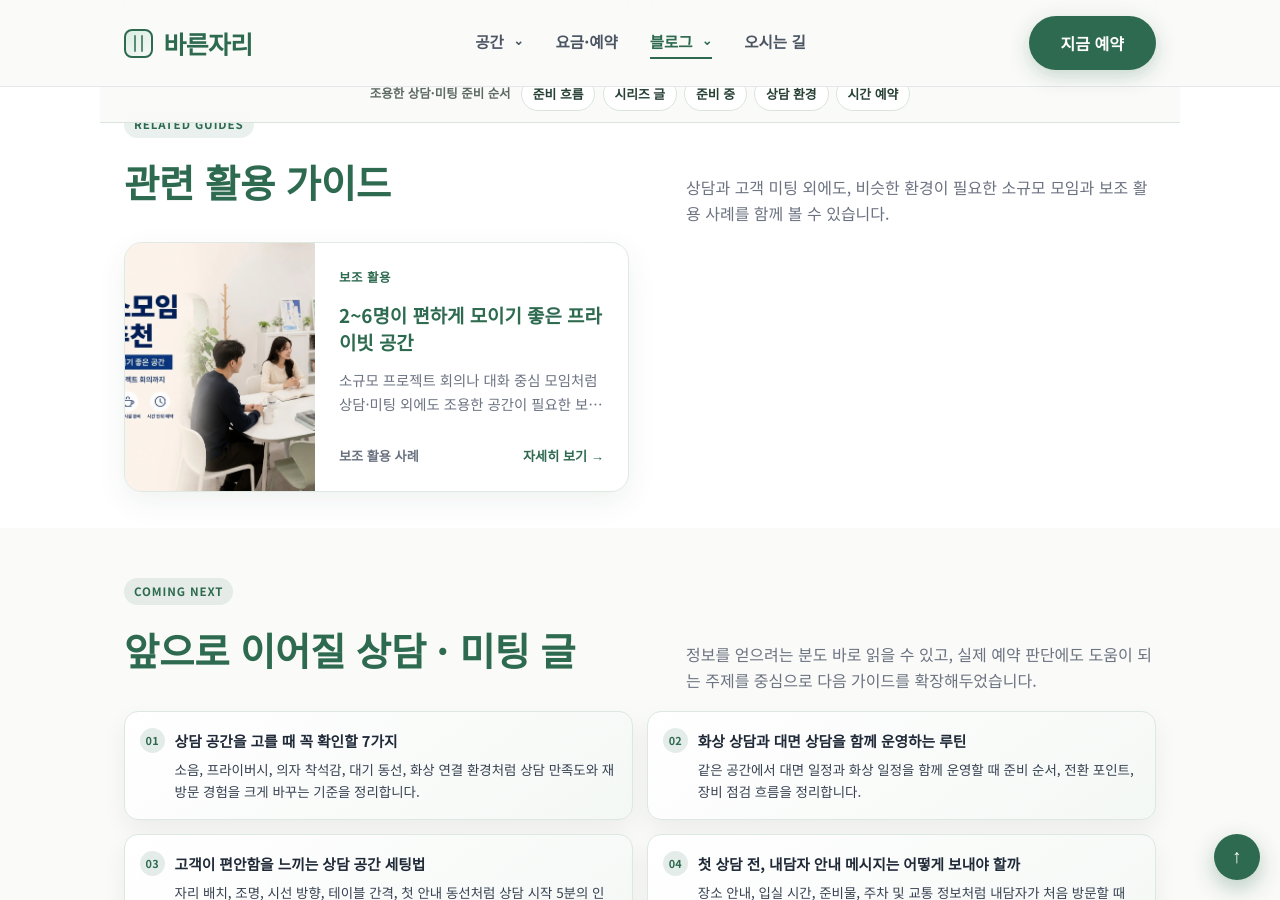
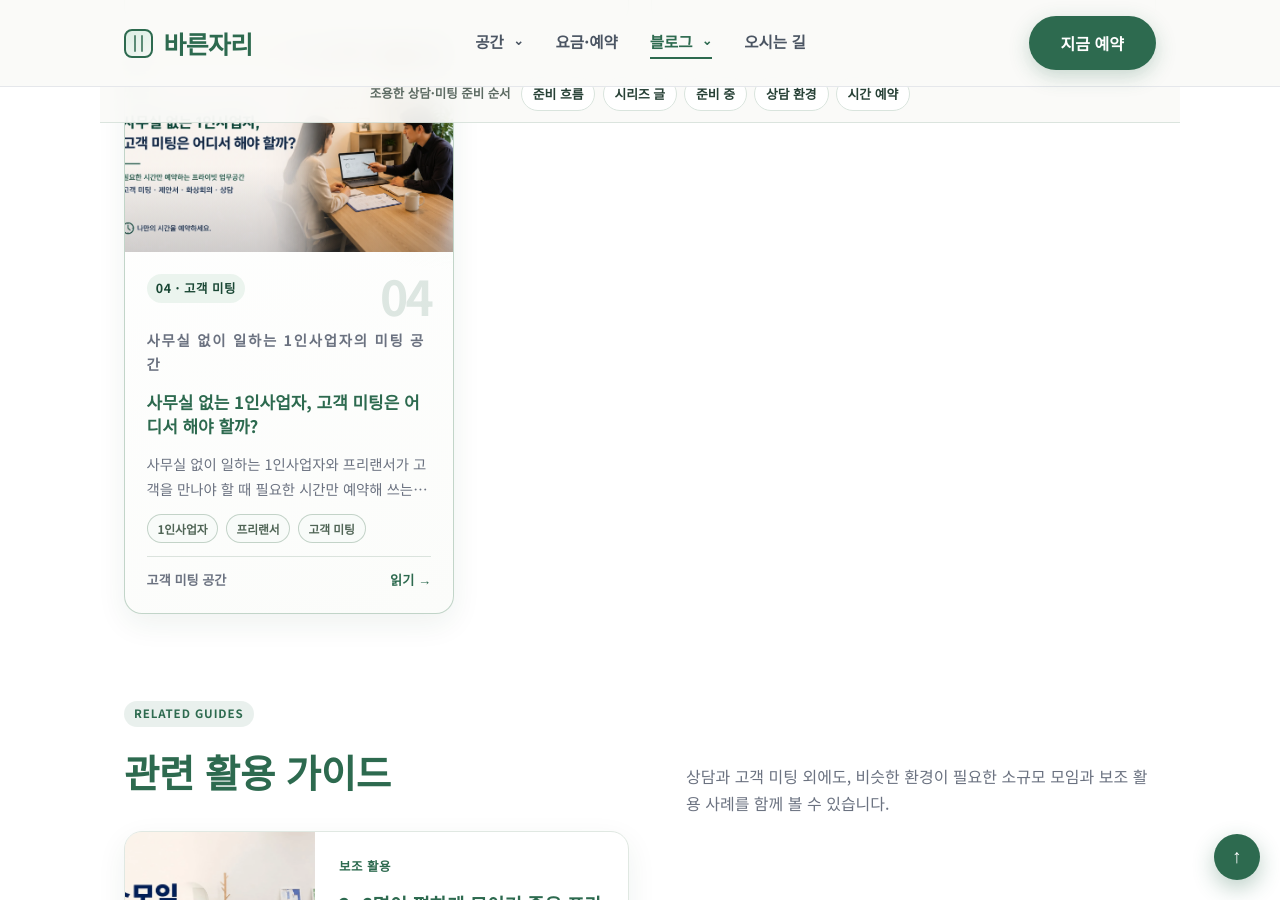
Before and after one commit to bareunspace/blog, a Jekyll site: the page built from meeting.html, in a window 1280 px wide and 900 px high, scrolled down 2397 px. Built offline with Jekyll 4.4.1, drawn with Linux system fonts in a browser that asks for light colours.

Commit message:
Add meeting hub metadata

```diff
--- a/_posts/2026-08-07-solopreneur-client-meeting-space.md
+++ b/_posts/2026-08-07-solopreneur-client-meeting-space.md
@@ -3,6 +3,18 @@ layout: default
 title: 사무실 없는 1인사업자, 고객 미팅은 어디서 해야 할까?
 description: 사무실 없이 일하는 1인사업자와 프리랜서가 고객을 만나야 할 때 어디서 미팅해야 할까요? 부천 신중동에서 필요한 시간만 예약해 사용하는 프라이빗 업무공간을 소개합니다.
 category: 미팅·상담
+hub_series: meeting
+hub_section: core
+hub_order: 4
+hub_label: 고객 미팅
+hub_kicker: 사무실 없이 일하는 1인사업자의 미팅 공간
+hub_title: 사무실 없는 1인사업자, 고객 미팅은 어디서 해야 할까?
+hub_description: 사무실 없이 일하는 1인사업자와 프리랜서가 고객을 만나야 할 때 필요한 시간만 예약해 쓰는 프라이빗 업무공간을 정리했습니다.
+hub_tags:
+  - 1인사업자
+  - 프리랜서
+  - 고객 미팅
+hub_footer: 고객 미팅 공간
 keywords: 사업자미팅장소,부천미팅룸,신중동미팅룸,1인사업자사무실,프리랜서미팅장소,고객미팅장소,시간제사무실,부천업무공간,신중동공유오피스,부천1인사무실
 tags:
   - 1인사업자
```
